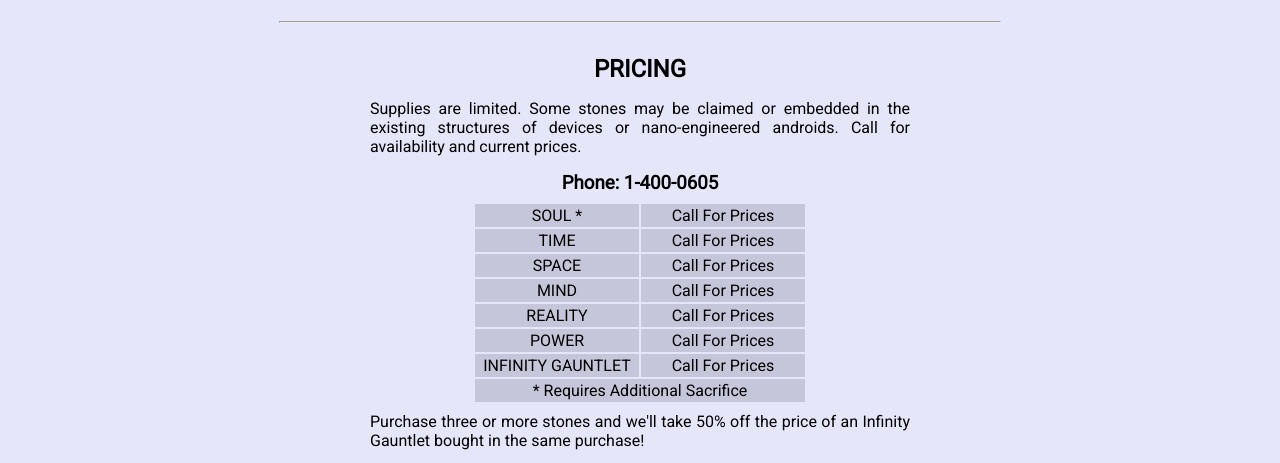
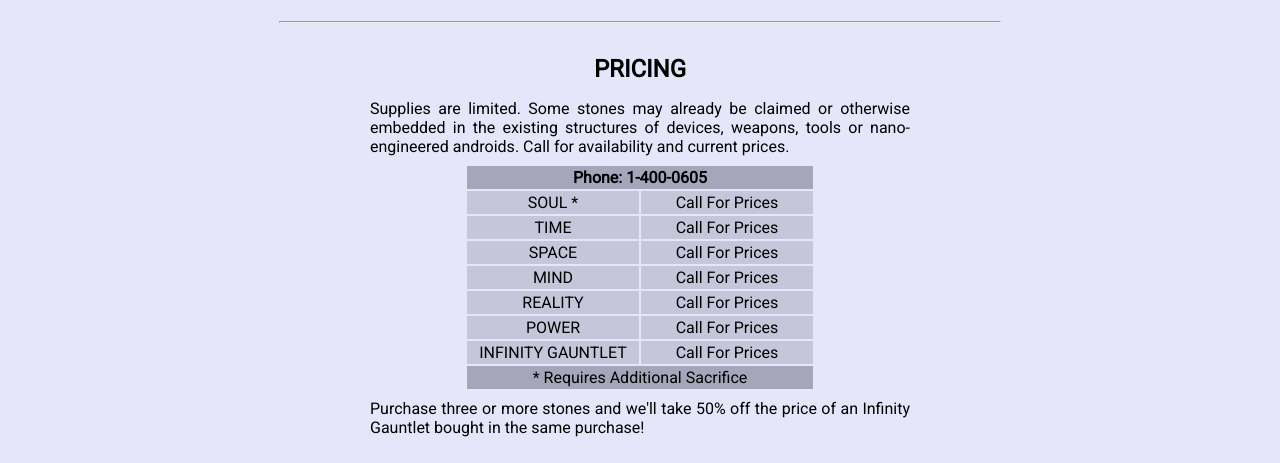
Before and after one commit to StevenJBurns/fcc-product-landing-page, a plain HTML site: page index.html in a window 1280 px wide. Shown: the part 2782-3245 px from the top of the page. Drawn offline with Linux system fonts and the light colour scheme.

Commit message:
Added the last of content and style changes; will fix header layout next then call this project complete

```diff
--- a/index.css
+++ b/index.css
@@ -221,9 +221,14 @@ main form input {
 
 #pricing td {
   width: 160px;
-  padding: 2px;
+  padding: 2px 6px;
   text-align: center;
   background-color: #c6c6da
+}
+
+#pricing tfoot td,
+#pricing thead td {
+  background-color: #a6a6ba
 }
 
 #img-avengers {
--- a/index.html
+++ b/index.html
@@ -95,10 +95,13 @@
       <hr>
       <section id="pricing">
         <h2>PRICING</h2>
-        <p>Supplies are limited.  Some stones may be claimed or embedded in the existing structures of devices or nano-engineered androids. Call for availability and current prices.</p>
-        <h3>Phone: 1-400-0605</h3>
+        <p>Supplies are limited.  Some stones may already be claimed or otherwise embedded in the existing structures of devices, weapons, tools or nano-engineered androids. Call for availability and current prices.</p>
         <table>
-          <thead></thead>
+          <thead aria-colspan="2">
+            <tr>
+              <td colspan="2"><strong>Phone: 1-400-0605</strong></td>
+            </tr>
+          </thead>
           <tbody>
             <tr>
               <td>SOUL *</td>
```
